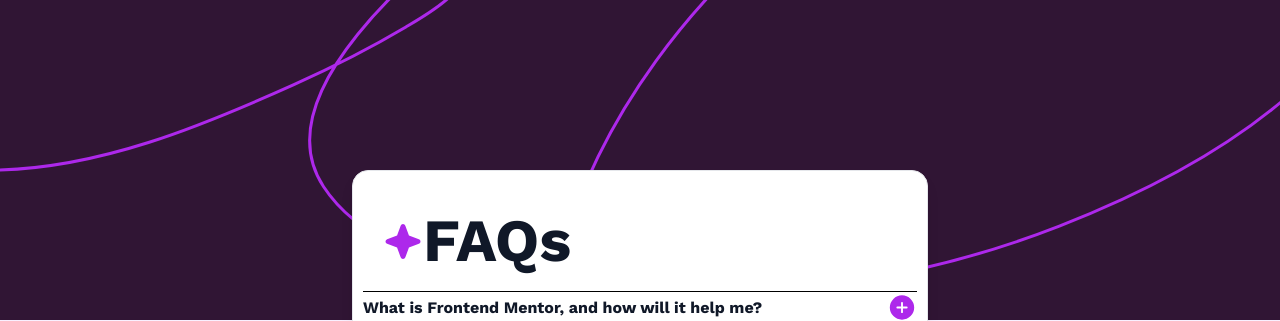
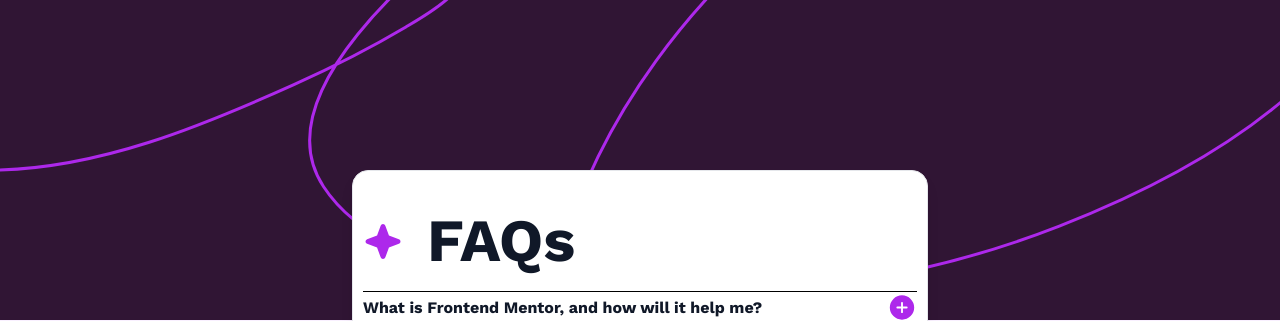
Before and after one commit to JammiM/faq-accordion, a React (Vite) app: page / in a window 1280 px wide. Shown: the top 321 px of the page. Built offline with nearby package versions, Linux system fonts and the light colour scheme.

Commit message:
Migrated from img to svg icons

```diff
--- a/src/components/FaqHeader.tsx
+++ b/src/components/FaqHeader.tsx
@@ -1,15 +1,10 @@
-import iconStar from "../assets/images/icon-star.svg";
+import IconStar from "../assets/images/icon-star.svg?react";
 
 const FaqHeader = () => {
   return (
-    <header className="flex justify-start items-center pt-10 px-[30px]">
-      <img
-        className=""
-        src={iconStar}
-        alt="Frequently asked questions"
-        srcSet={iconStar}
-      />
-      <h1 className="text-6xl font-bold text-gray-900">FAQs</h1>
+    <header className="flex justify-start  items-center gap-x-3   pt-10 px-[10px]">
+      <IconStar />
+      <h1 className="text-6xl font-bold text-gray-900 pl-3 ">FAQs</h1>
     </header>
   );
 };
```
